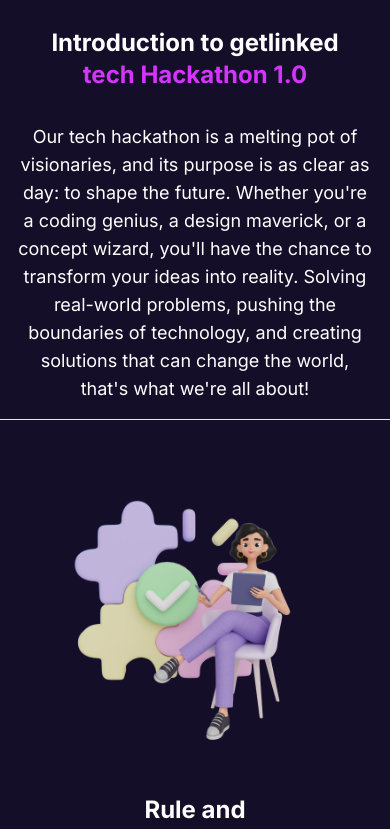
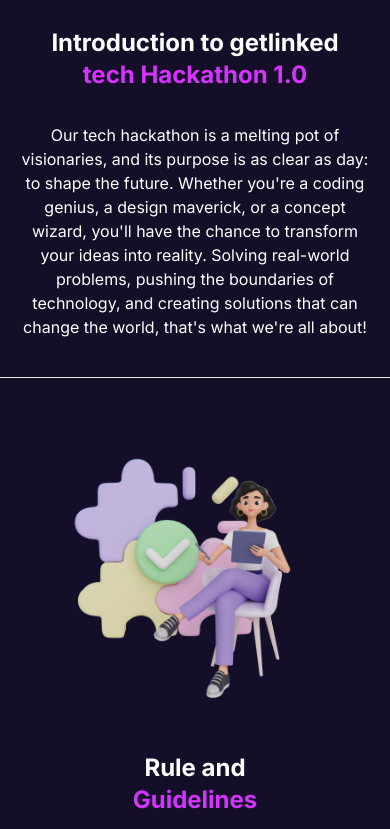
Before and after one commit to doiayokanmi/getlinked, a Next.js app: page / in a window 390 px wide. Shown: the part 1060-1889 px from the top of the page. Built offline with nearby package versions, Linux system fonts and the light colour scheme.

Commit message:
partnership done

```diff
--- a/components/Intro.tsx
+++ b/components/Intro.tsx
@@ -29,7 +29,7 @@ const Intro = ({image, heading, sub_heading, paragraph, reversed}: IntroProps) =
             <span className="text-primary">{sub_heading}</span>
           </h1>
 
-          <p className="text-lg text-center md:text-start">
+          <p className="md:text-lg text-center md:text-start">
             {paragraph}
           </p>
         </div>
```
